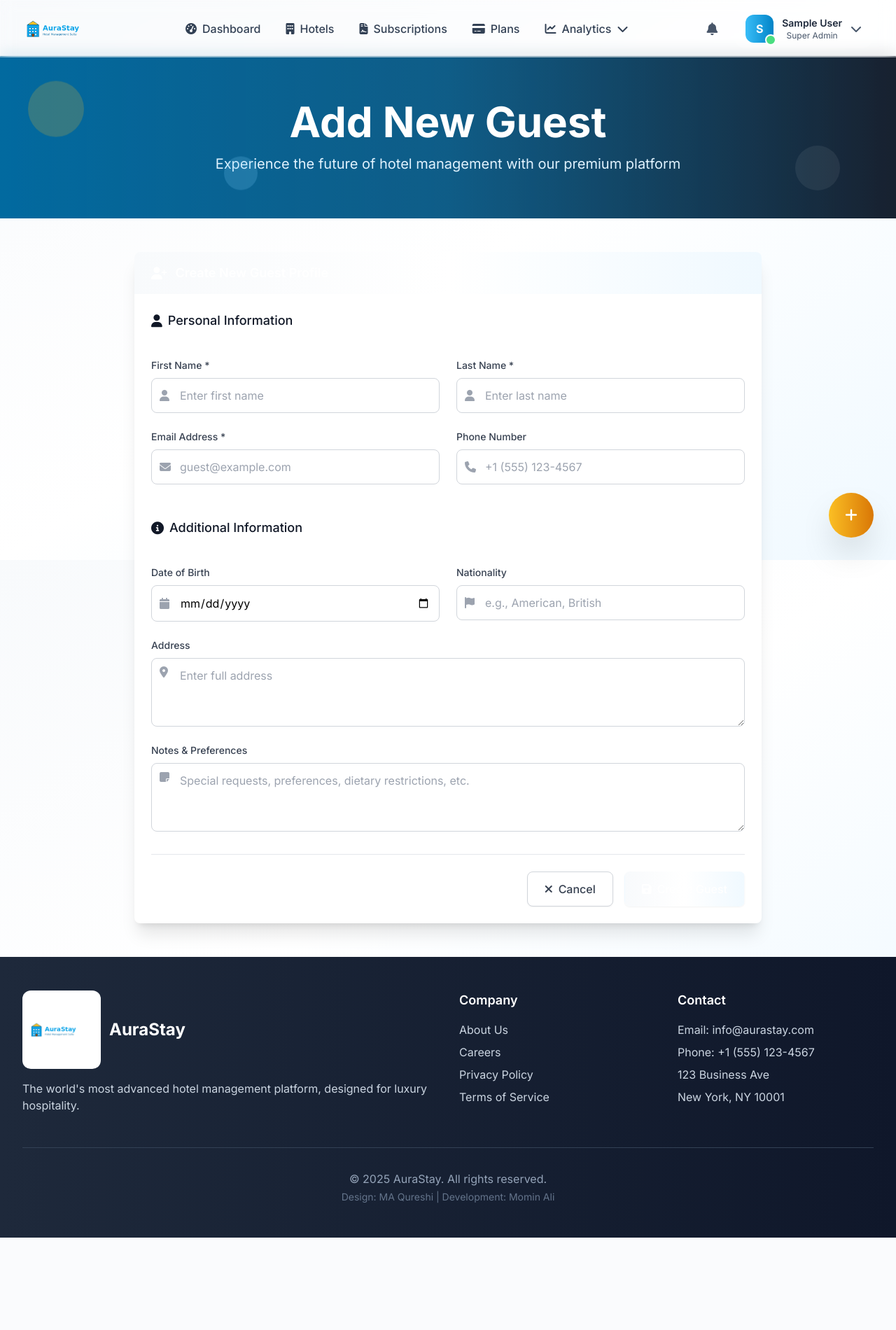
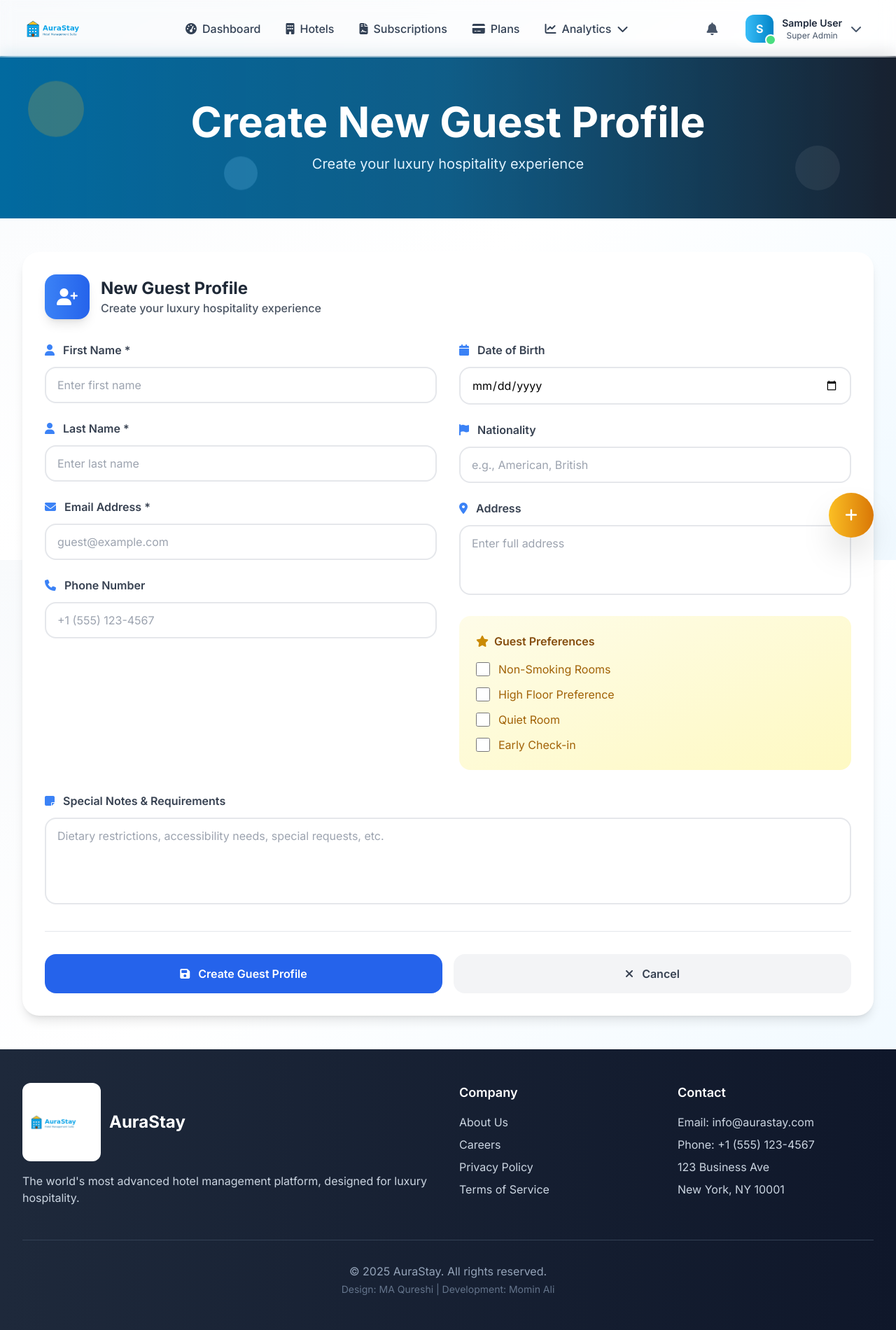
Before and after one commit to Momin9/hotel_management, a Django app: page /crm/new/ in a window 1280 px wide. Shown: the whole page at 70% size. Before the commit the page ends 1768 px from the top, so only its background shows below. Run offline with Django 4.2, Linux system fonts and the light colour scheme; the visitor is signed in with stand-in values (Sample User, id 1); data comes from the database, SQL or seed files in the repository; data that the repository does not hold is empty; parts of the project's set-up code (start-up, migrations or seed data) failed here and were passed over; some libraries are stand-ins or nearby versions.

Commit message:
Fix guest creation button visibility and hotel logo display
- Fixed invisible submit button in guest creation form by replacing undefined CSS classes with proper Tailwind classes
- Added hotel logo display in hotel list (both list and kanban views) with fallback to building icon
- Fixed all undefined CSS classes (royal-*, luxury-*, gold-*) throughout templates
- Removed 'up to' text from subscription plans room count display
- Updated hotel list template to show actual hotel logos/icons instead of generic building icons

```diff
--- a/crm/views.py
+++ b/crm/views.py
@@ -53,7 +53,7 @@ def guest_create(request):
         messages.success(request, 'Guest created successfully!')
         return redirect('crm:list')
 
-    return render(request, 'crm/create_modern.html')
+    return render(request, 'crm/create.html')
 
 @owner_or_permission_required('change_guest')
 def guest_edit(request, guest_id):
--- a/templates/accounts/subscription_plans/list.html
+++ b/templates/accounts/subscription_plans/list.html
@@ -160,7 +160,7 @@
                 <div class="space-y-3">
                     <div class="flex items-center text-sm">
                         <i class="fas fa-building text-luxury-400 mr-2"></i>
-                        <span>Up to {{ plan.max_rooms }} rooms</span>
+                        <span>{{ plan.max_rooms }} rooms</span>
                     </div>
                     <div class="flex items-center text-sm">
                         <i class="fas fa-users text-luxury-400 mr-2"></i>
--- a/templates/crm/create.html
+++ b/templates/crm/create.html
@@ -6,15 +6,15 @@
 
 {% block content %}
 <!-- Guest Form Card -->
-<div class="bg-white rounded-3xl p-8 luxury-shadow hover-lift">
+<div class="bg-white rounded-3xl p-8 shadow-lg hover:shadow-xl transition-shadow duration-300">
     <div class="flex items-center justify-between mb-8">
         <div class="flex items-center space-x-4">
-            <div class="w-16 h-16 bg-gradient-to-r from-royal-500 to-royal-600 rounded-2xl flex items-center justify-center luxury-shadow">
+            <div class="w-16 h-16 bg-gradient-to-r from-blue-500 to-blue-600 rounded-2xl flex items-center justify-center shadow-lg">
                 <i class="fas fa-user-plus text-white text-2xl"></i>
             </div>
             <div>
-                <h3 class="text-2xl font-bold text-luxury-800">New Guest Profile</h3>
-                <p class="text-luxury-600 font-medium">Create your luxury hospitality experience</p>
+                <h3 class="text-2xl font-bold text-gray-800">New Guest Profile</h3>
+                <p class="text-gray-600 font-medium">Create your luxury hospitality experience</p>
             </div>
         </div>
     </div>
@@ -27,42 +27,42 @@
             <!-- Left Column -->
             <div class="space-y-6">
                 <div>
-                    <label class="block text-luxury-700 font-semibold mb-3" for="first_name">
-                        <i class="fas fa-user text-royal-500 mr-2"></i>
+                    <label class="block text-gray-700 font-semibold mb-3" for="first_name">
+                        <i class="fas fa-user text-blue-500 mr-2"></i>
                         First Name *
                     </label>
                     <input type="text" name="first_name" id="first_name"
-                           class="w-full px-4 py-3 border-2 border-luxury-200 rounded-2xl focus:border-royal-500 focus:outline-none transition-colors"
+                           class="w-full px-4 py-3 border-2 border-gray-200 rounded-2xl focus:border-blue-500 focus:outline-none transition-colors"
                            required placeholder="Enter first name">
                 </div>
 
                 <div>
-                    <label class="block text-luxury-700 font-semibold mb-3" for="last_name">
-                        <i class="fas fa-user text-royal-500 mr-2"></i>
+                    <label class="block text-gray-700 font-semibold mb-3" for="last_name">
+                        <i class="fas fa-user text-blue-500 mr-2"></i>
                         Last Name *
                     </label>
                     <input type="text" name="last_name" id="last_name"
-                           class="w-full px-4 py-3 border-2 border-luxury-200 rounded-2xl focus:border-royal-500 focus:outline-none transition-colors"
+                           class="w-full px-4 py-3 border-2 border-gray-200 rounded-2xl focus:border-blue-500 focus:outline-none transition-colors"
                            required placeholder="Enter last name">
                 </div>
 
                 <div>
-                    <label class="block text-luxury-700 font-semibold mb-3" for="email">
-                        <i class="fas fa-envelope text-royal-500 mr-2"></i>
+                    <label class="block text-gray-700 font-semibold mb-3" for="email">
+                        <i class="fas fa-envelope text-blue-500 mr-2"></i>
                         Email Address *
                     </label>
                     <input type="email" name="email" id="email"
-                           class="w-full px-4 py-3 border-2 border-luxury-200 rounded-2xl focus:border-royal-500 focus:outline-none transition-colors"
+                           class="w-full px-4 py-3 border-2 border-gray-200 rounded-2xl focus:border-blue-500 focus:outline-none transition-colors"
                            required placeholder="guest@example.com">
                 </div>
 
                 <div>
-                    <label class="block text-luxury-700 font-semibold mb-3" for="phone">
-                        <i class="fas fa-phone text-royal-500 mr-2"></i>
+                    <label class="block text-gray-700 font-semibold mb-3" for="phone">
+                        <i class="fas fa-phone text-blue-500 mr-2"></i>
                         Phone Number
                     </label>
                     <input type="tel" name="phone" id="phone"
-                           class="w-full px-4 py-3 border-2 border-luxury-200 rounded-2xl focus:border-royal-500 focus:outline-none transition-colors"
+                           class="w-full px-4 py-3 border-2 border-gray-200 rounded-2xl focus:border-blue-500 focus:outline-none transition-colors"
                            placeholder="+1 (555) 123-4567">
                 </div>
             </div>
@@ -70,56 +70,56 @@
             <!-- Right Column -->
             <div class="space-y-6">
                 <div>
-                    <label class="block text-luxury-700 font-semibold mb-3" for="date_of_birth">
-                        <i class="fas fa-calendar text-royal-500 mr-2"></i>
+                    <label class="block text-gray-700 font-semibold mb-3" for="date_of_birth">
+                        <i class="fas fa-calendar text-blue-500 mr-2"></i>
                         Date of Birth
                     </label>
                     <input type="date" name="date_of_birth" id="date_of_birth"
-                           class="w-full px-4 py-3 border-2 border-luxury-200 rounded-2xl focus:border-royal-500 focus:outline-none transition-colors">
+                           class="w-full px-4 py-3 border-2 border-gray-200 rounded-2xl focus:border-blue-500 focus:outline-none transition-colors">
                 </div>
 
                 <div>
-                    <label class="block text-luxury-700 font-semibold mb-3" for="nationality">
-                        <i class="fas fa-flag text-royal-500 mr-2"></i>
+                    <label class="block text-gray-700 font-semibold mb-3" for="nationality">
+                        <i class="fas fa-flag text-blue-500 mr-2"></i>
                         Nationality
                     </label>
                     <input type="text" name="nationality" id="nationality"
-                           class="w-full px-4 py-3 border-2 border-luxury-200 rounded-2xl focus:border-royal-500 focus:outline-none transition-colors"
+                           class="w-full px-4 py-3 border-2 border-gray-200 rounded-2xl focus:border-blue-500 focus:outline-none transition-colors"
                            placeholder="e.g., American, British">
                 </div>
 
                 <div>
-                    <label class="block text-luxury-700 font-semibold mb-3" for="address">
-                        <i class="fas fa-map-marker-alt text-royal-500 mr-2"></i>
+                    <label class="block text-gray-700 font-semibold mb-3" for="address">
+                        <i class="fas fa-map-marker-alt text-blue-500 mr-2"></i>
                         Address
                     </label>
                     <textarea name="address" id="address" rows="3"
-                              class="w-full px-4 py-3 border-2 border-luxury-200 rounded-2xl focus:border-royal-500 focus:outline-none transition-colors resize-none"
+                              class="w-full px-4 py-3 border-2 border-gray-200 rounded-2xl focus:border-blue-500 focus:outline-none transition-colors resize-none"
                               placeholder="Enter full address"></textarea>
                 </div>
 
                 <!-- Guest Preferences -->
-                <div class="bg-gradient-to-br from-gold-50 to-gold-100 rounded-2xl p-6">
-                    <h4 class="text-gold-800 font-semibold mb-4 flex items-center">
-                        <i class="fas fa-star text-gold-600 mr-2"></i>
+                <div class="bg-gradient-to-br from-yellow-50 to-yellow-100 rounded-2xl p-6">
+                    <h4 class="text-yellow-800 font-semibold mb-4 flex items-center">
+                        <i class="fas fa-star text-yellow-600 mr-2"></i>
                         Guest Preferences
                     </h4>
                     <div class="space-y-3">
                         <label class="flex items-center space-x-3 cursor-pointer">
-                            <input type="checkbox" name="preferences" value="non_smoking" class="w-5 h-5 text-gold-600 rounded">
-                            <span class="text-gold-700">Non-Smoking Rooms</span>
+                            <input type="checkbox" name="preferences" value="non_smoking" class="w-5 h-5 text-yellow-600 rounded">
+                            <span class="text-yellow-700">Non-Smoking Rooms</span>
                         </label>
                         <label class="flex items-center space-x-3 cursor-pointer">
-                            <input type="checkbox" name="preferences" value="high_floor" class="w-5 h-5 text-gold-600 rounded">
-                            <span class="text-gold-700">High Floor Preference</span>
+                            <input type="checkbox" name="preferences" value="high_floor" class="w-5 h-5 text-yellow-600 rounded">
+                            <span class="text-yellow-700">High Floor Preference</span>
                         </label>
                         <label class="flex items-center space-x-3 cursor-pointer">
-                            <input type="checkbox" name="preferences" value="quiet_room" class="w-5 h-5 text-gold-600 rounded">
-                            <span class="text-gold-700">Quiet Room</span>
+                            <input type="checkbox" name="preferences" value="quiet_room" class="w-5 h-5 text-yellow-600 rounded">
+                            <span class="text-yellow-700">Quiet Room</span>
                         </label>
                         <label class="flex items-center space-x-3 cursor-pointer">
-                            <input type="checkbox" name="preferences" value="early_checkin" class="w-5 h-5 text-gold-600 rounded">
-                            <span class="text-gold-700">Early Check-in</span>
+                            <input type="checkbox" name="preferences" value="early_checkin" class="w-5 h-5 text-yellow-600 rounded">
+                            <span class="text-yellow-700">Early Check-in</span>
                         </label>
                     </div>
                 </div>
@@ -128,24 +128,24 @@
 
         <!-- Special Notes -->
         <div>
-            <label class="block text-luxury-700 font-semibold mb-3" for="notes">
-                <i class="fas fa-sticky-note text-royal-500 mr-2"></i>
+            <label class="block text-gray-700 font-semibold mb-3" for="notes">
+                <i class="fas fa-sticky-note text-blue-500 mr-2"></i>
                 Special Notes & Requirements
             </label>
             <textarea name="notes" id="notes" rows="4"
-                      class="w-full px-4 py-3 border-2 border-luxury-200 rounded-2xl focus:border-royal-500 focus:outline-none transition-colors resize-none"
+                      class="w-full px-4 py-3 border-2 border-gray-200 rounded-2xl focus:border-blue-500 focus:outline-none transition-colors resize-none"
                       placeholder="Dietary restrictions, accessibility needs, special requests, etc."></textarea>
         </div>
 
         <!-- Form Actions -->
-        <div class="flex flex-col sm:flex-row gap-4 pt-8 border-t border-luxury-200">
+        <div class="flex flex-col sm:flex-row gap-4 pt-8 border-t border-gray-200">
             <button type="submit"
-                    class="flex-1 bg-royal-600 hover:bg-royal-700 text-white py-4 rounded-2xl font-semibold transition-all duration-300">
+                    class="flex-1 bg-blue-600 hover:bg-blue-700 text-white py-4 rounded-2xl font-semibold transition-all duration-300">
                 <i class="fas fa-save mr-2"></i>
                 Create Guest Profile
             </button>
             <a href="{% url 'crm:list' %}"
-               class="flex-1 bg-luxury-100 text-luxury-700 py-4 rounded-2xl font-semibold text-center hover:bg-luxury-200 transition-all duration-300">
+               class="flex-1 bg-gray-100 text-gray-700 py-4 rounded-2xl font-semibold text-center hover:bg-gray-200 transition-all duration-300">
                 <i class="fas fa-times mr-2"></i>
                 Cancel
             </a>
```
Also changed, not shown: templates/hotels/hotel_list.html (+59 -58 lines).
